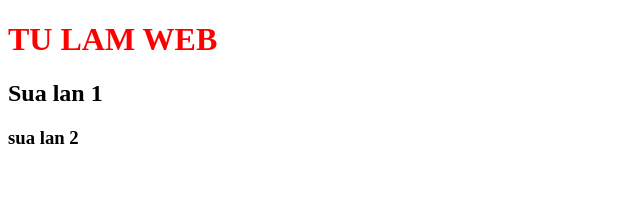
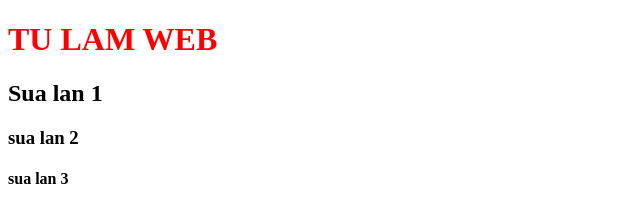
Before and after one commit to tphu2029/Web_1, a plain HTML site: page index.html in a window 1280 px wide. Shown: the full height of the page, 0-640 px from the left. Drawn offline with Linux system fonts and the light colour scheme.

Commit message:
commit 3

```diff
--- a/index.html
+++ b/index.html
@@ -10,6 +10,7 @@
     <h1>TU LAM WEB</h1>
     <h2>Sua lan 1</h2>
     <h3>sua lan 2</h3>
+    <h4>sua lan 3</h4>
     <script src="main.js"></script>
   </body>
 </html>
```
